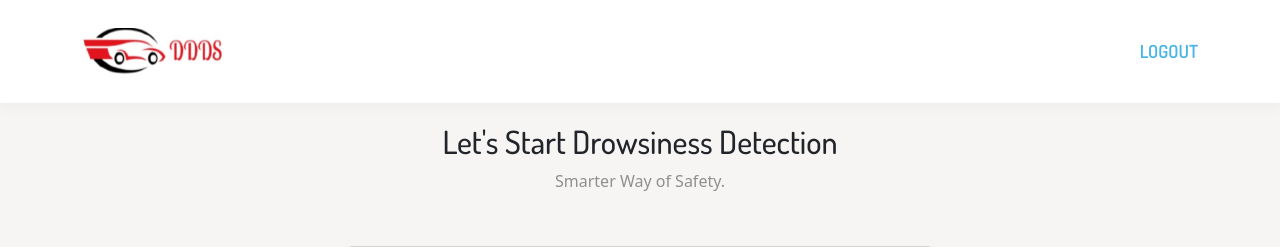
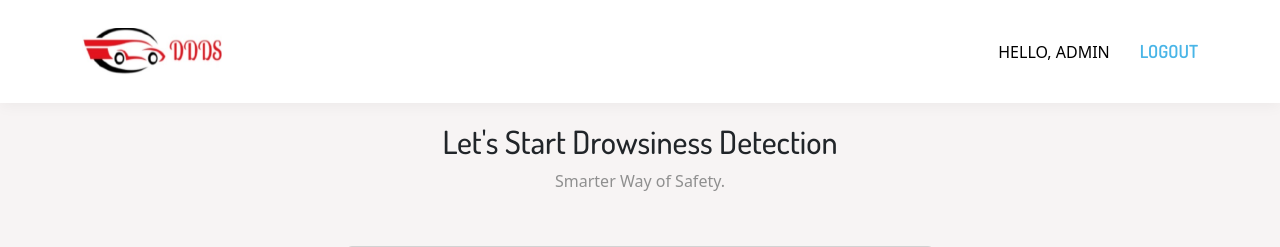
Before and after one commit to IMRU-40/Driver-Drowsiness-Detection-System, a Django app: page /detect_drowsiness/ in a window 1280 px wide. Shown: the top 247 px of the page. Run offline with Django 4.2, Linux system fonts and the light colour scheme; a user stored in the database is signed in; some libraries are stand-ins or nearby versions.

Commit message:
Design Changes

```diff
--- a/templates/detect_drowsiness.html
+++ b/templates/detect_drowsiness.html
@@ -104,7 +104,9 @@
               <ul>
                 {% if user.is_authenticated %}
                 <li>
-                  <span class="text-uppercase">Hello, {{user.first_name}}</span>
+                  <span class="text-uppercase text-black"
+                    >Hello, {{user.first_name}}</span
+                  >
                 </li>
                 <li>
                   <a class="nav-link scrollto active" href="{% url 'logout' %}"
```
